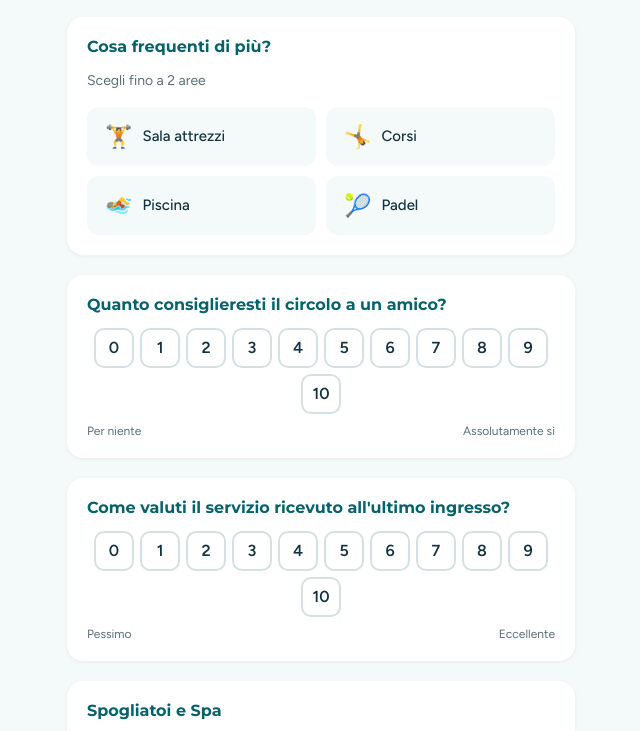
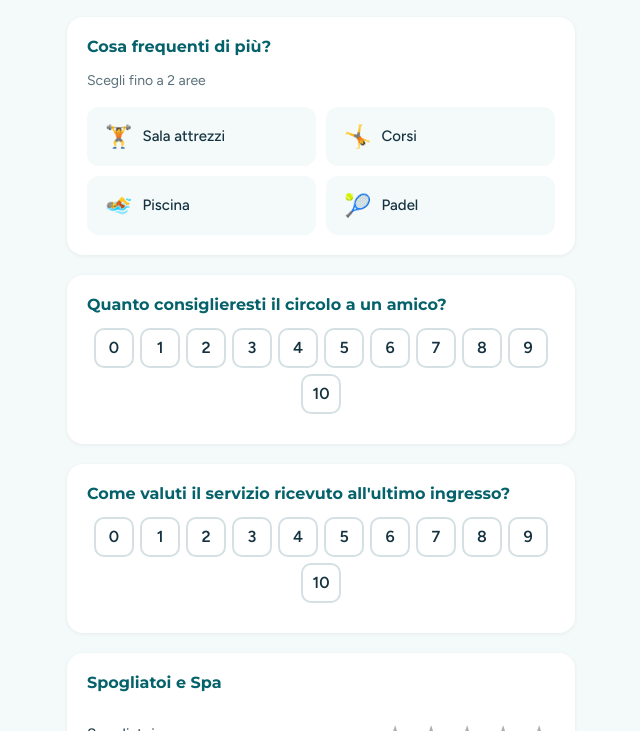
Before and after one commit to Andreadotti82/officine-sportive, a website: page public/gradimento.html in a window 1280 px wide. Shown: the part 251-982 px from the top of the page, without its empty margins (319-959 px from the left). Drawn offline with Linux system fonts and the light colour scheme.

Commit message:
Remove NPS labels (Per niente/Assolutamente sì, Pessimo/Eccellente) to prevent line breaks
Co-Authored-By: Claude Opus 4.6 <noreply@anthropic.com>
Claude-Session: https://claude.ai/code/session_01A4BQM23EZYLZsBXWx79E8R

```diff
--- a/public/gradimento.html
+++ b/public/gradimento.html
@@ -57,7 +57,6 @@ body { font-family: 'Figtree', Arial, sans-serif; background: var(--piastrella);
 }
 .nps-btn:hover { border-color: var(--acqua); }
 .nps-btn.selected { color: var(--bianco); border-color: transparent; }
-.nps-labels { display: flex; justify-content: space-between; font-size: 12px; color: var(--grigio); margin-top: 4px; }
 
 /* Voti stelline */
 .voto-row {
@@ -187,14 +186,12 @@ textarea::placeholder { color: #A0B0B8; }
     <div class="card">
       <div class="card-title">Quanto consiglieresti il circolo a un amico?</div>
       <div class="nps-row" id="npsRow"></div>
-      <div class="nps-labels"><span>Per niente</span><span>Assolutamente sì</span></div>
     </div>
 
     <!-- 3. Servizio ultimo ingresso -->
     <div class="card">
       <div class="card-title">Come valuti il servizio ricevuto all'ultimo ingresso?</div>
       <div class="nps-row" id="servizioRow"></div>
-      <div class="nps-labels"><span>Pessimo</span><span>Eccellente</span></div>
     </div>
 
     <!-- 4. Domande per SALA ATTREZZI -->
```
